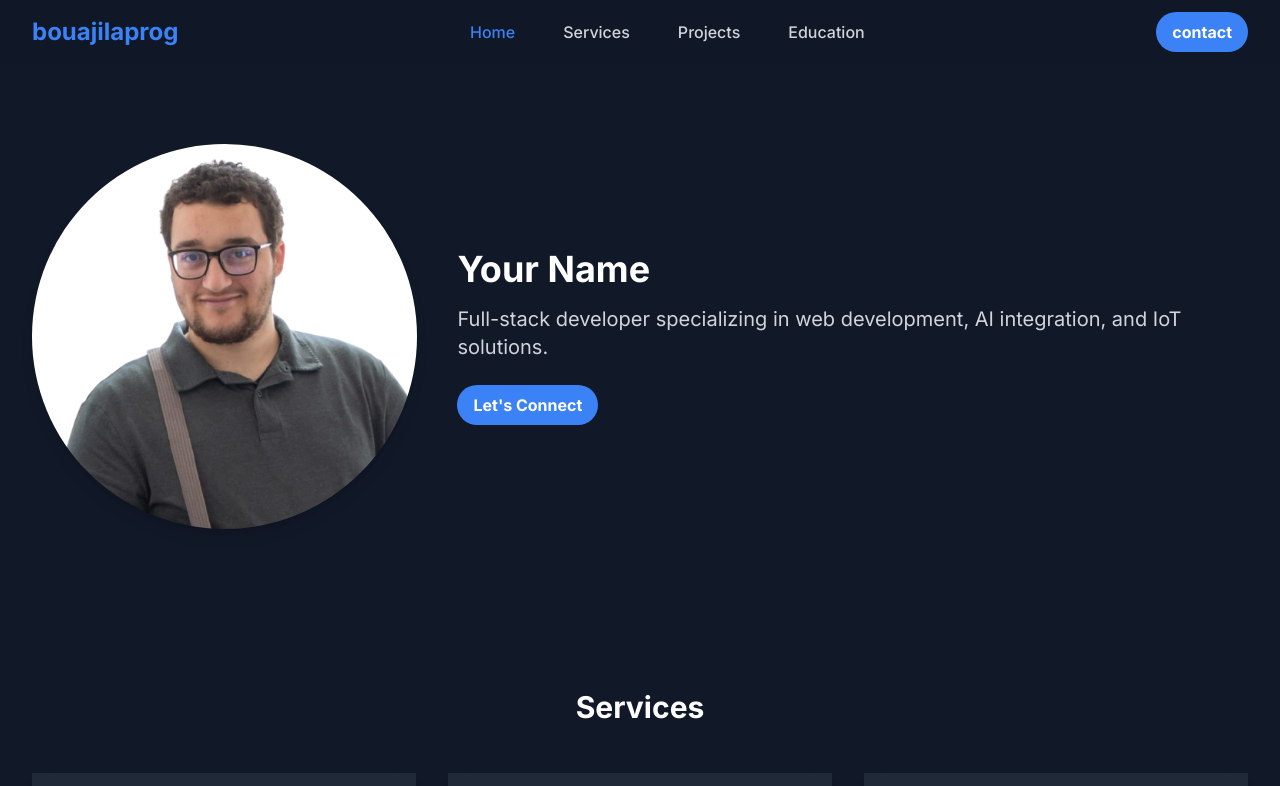
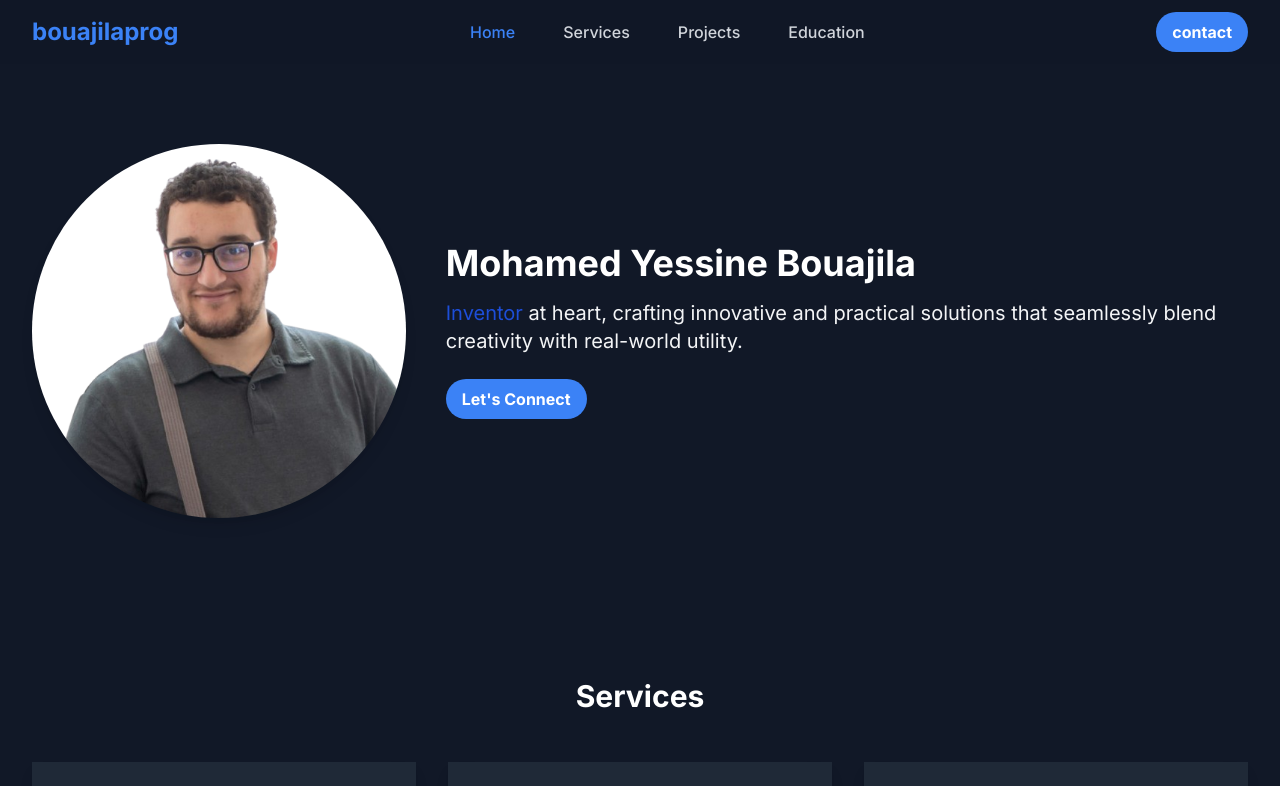
Before and after one commit to bouajilaProg/portfolio, a Next.js app: page / in a window 1280 px wide. Shown: the top 786 px of the page. Built offline with nearby package versions, Linux system fonts and the light colour scheme.

Commit message:
update to the text in hero

```diff
--- a/components/Hero.tsx
+++ b/components/Hero.tsx
@@ -24,8 +24,8 @@ export default function Hero() {
             <Image
               src="/profile-pic.png"
               alt="Profile"
-              width={400}
-              height={400}
+              width={500}
+              height={500}
               className="rounded-full shadow-lg hover:shadow-xl transition-shadow duration-300"
             />
           </motion.div>
@@ -35,10 +35,11 @@ export default function Hero() {
             animate={{ opacity: 1, x: 0 }}
             transition={{ duration: 0.5, delay: 0.2 }}
           >
-            <h1 className="text-4xl font-bold mb-4">Your Name</h1>
-            <p className="text-xl text-gray-300 mb-6">
-              Full-stack developer specializing in web development, AI integration, and IoT solutions.
+            <h1 className="text-4xl font-bold mb-4">Mohamed Yessine Bouajila</h1>
+            <p className="text-xl text-gray-100 mb-6">
+              <span className="text-blue-700">Inventor</span>{" "}at heart, crafting innovative and practical solutions that seamlessly blend creativity with real-world utility.
             </p>
+
             <motion.button
               className="bg-blue-500 hover:bg-blue-600 text-white font-bold py-2 px-4 rounded-full transition-colors duration-200"
               whileHover={{ scale: 1.05 }}
```
